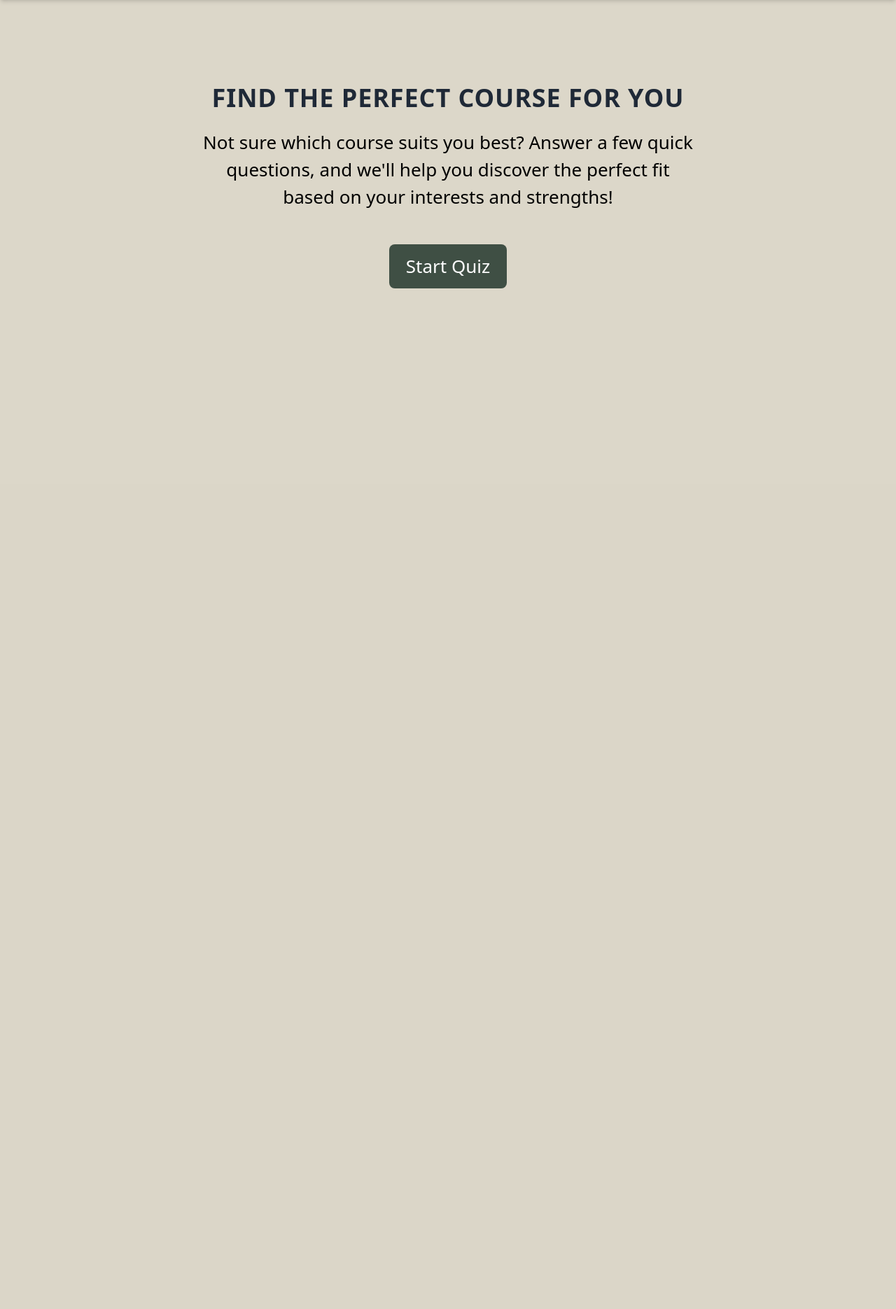
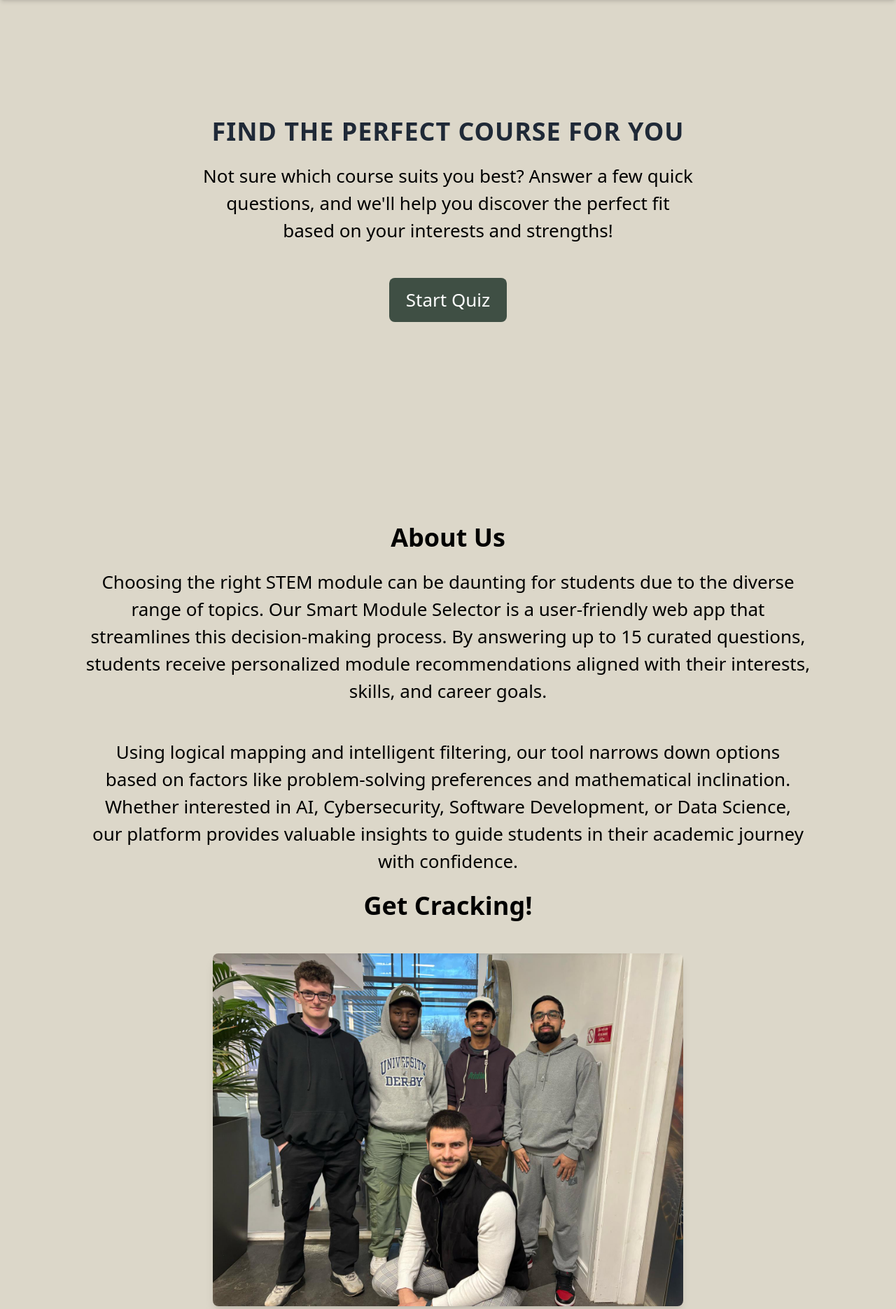
Before and after one commit to es2323/Smart-Course-Selector-, a Django app: page / in a window 1280 px wide. Shown: the part 108-1978 px from the top of the page at 70% size. Before the commit the page ends 520 px from the top, so only its background shows below. Run offline with Django 5.2, Linux system fonts and the light colour scheme; some libraries are stand-ins or nearby versions.

Commit message:
Final details to front page

```diff
--- a/Smart_Course_Selector/quiz/static/quiz/script.js
+++ b/Smart_Course_Selector/quiz/static/quiz/script.js
@@ -1,6 +1,42 @@
-const mobileMenuButton = document.getElementById('mobileMenuButton');
+
+ // Smooth scrolling for anchor links
+ document.querySelectorAll('a[href^="#"]').forEach(anchor => {
+    anchor.addEventListener('click', function (e) {
+      e.preventDefault(); // Prevent default jump behavior
+      const targetId = this.getAttribute('href').substring(1); // Get the target section ID
+      const targetSection = document.getElementById(targetId); // Find the target section
+      if (targetSection) {
+        targetSection.scrollIntoView({
+          behavior: 'smooth', // Enable smooth scrolling
+          block: 'start' // Align to the top of the section
+        });
+      }
+    });
+  });
+
+  //Feedback rating
+  function handleRatingClick(radio) {
+    // Remove the selected class from all rating numbers
+    document.querySelectorAll('.rating-number').forEach(function(span) {
+        span.classList.remove('bg-[#3F4F44]', 'text-white');
+        span.classList.add('bg-gray-200', 'hover:bg-gray-300');
+    });
+
+    // Add the selected class to the clicked rating number
+    radio.nextElementSibling.classList.remove('bg-gray-200', 'hover:bg-gray-300');
+    radio.nextElementSibling.classList.add('bg-[#3F4F44]', 'text-white');
+}
+
+//Scroll to Top
+function scrollToTop() {
+    window.scrollTo({
+        top: 0,
+        behavior: 'smooth'
+    });
+}
+
+document.getElementById('mobileMenuButton').addEventListener('click', function() {
     const mobileMenu = document.getElementById('mobileMenu');
-
-    mobileMenuButton.addEventListener('click', () => {
-      mobileMenu.classList.toggle('hidden');
-    });
+    mobileMenu.classList.toggle('max-h-0'); // Collapse
+    mobileMenu.classList.toggle('max-h-96'); // Expand (adjust height as needed)
+});
--- a/Smart_Course_Selector/quiz/templates/quiz/index.html
+++ b/Smart_Course_Selector/quiz/templates/quiz/index.html
@@ -1,7 +1,7 @@
 <!DOCTYPE html>
-<html lang="en">
+<html lang="en" id="top">
 <head>
-    <title>Quiz</title>
+    <title>Smart STEM Course Selector</title>
     <meta charset="utf-8">
     <meta name = "viewport" content = "width = device-width, initial-scale = 1.0"> <!--allow to be mobile responsive-->
     <link href="https://fonts.googleapis.com/css2?family=Josefin+Sans:wght@400;700&display=swap" rel="stylesheet">
@@ -15,7 +15,7 @@
           <div class="flex justify-between items-center h-26">
             <!-- Logo -->
             <div class="flex-shrink-0">
-              <a href="">
+              <a href="#home">
                 <span class="text-2xl font-bold text-gray-800 uppercase tracking-wide">
                     <h1 class="text-3xl font-bold">Smart </h1>
                     <h1 class="text-3xl font-bold">STEM Course</h1>
@@ -26,13 +26,13 @@
 
             <!-- Navigation Links (Desktop) -->
             <div class="hidden md:flex space-x-6" style="margin-top: 5%;">
-              <a href="#" class="text-xl text-gray-800 hover:text-[#DCD7C9] font-bold transition duration-300">
+              <a href="javascript:void(0);" onclick="scrollToTop()" class="text-xl text-gray-800 hover:text-[#DCD7C9] font-bold transition duration-300">
                 Home
               </a>
-              <a href="#" class="text-xl text-gray-800 hover:text-[#DCD7C9] font-bold transition duration-300">
+              <a href="#about" class="text-xl text-gray-800 hover:text-[#DCD7C9] font-bold transition duration-300">
                 About us
               </a>
-              <a href="#" class="text-xl text-gray-800 hover:text-[#DCD7C9] font-bold transition duration-300">
+              <a href="#feedback" class="text-xl text-gray-800 hover:text-[#DCD7C9] font-bold transition duration-300">
                 Feedback
               </a>
             </div>
@@ -49,30 +49,89 @@
             </div>
 
         <!-- Mobile Menu (Hidden by Default) -->
-        <div id="mobileMenu" class="md:hidden hidden">
+        <div id="mobileMenu" class="md:hidden overflow-hidden transition-all duration-500 max-h-0">
             <div class="px-2 pt-2 pb-3 space-y-1">
-            <a href="#" class="text-xl block text-gray-800 hover:text-[#DCD7C9] font-bold transition duration-300">
+                <a href="javascript:void(0);" onclick="scrollToTop()" class="text-xl text-gray-800 hover:text-[#DCD7C9] font-bold transition duration-300">
                     Home
                 </a>
-            <a href="#" class="text-xl block text-gray-800 hover:text-[#DCD7C9] font-bold transition duration-300">
+                <a href="#about" class="text-xl block text-gray-800 hover:text-[#DCD7C9] font-bold transition duration-300">
                     About us
                 </a>
-            <a href="#" class="text-xl block text-gray-800 hover:text-[#DCD7C9] font-bold transition duration-300">
+                <a href="#feedback" class="text-xl block text-gray-800 hover:text-[#DCD7C9] font-bold transition duration-300">
                     Feedback
                 </a>
             </div>
         </div>
     </nav>
 
-        <div class="px-6 py-24 flex flex-col items-center justify-start">
+    <!-- Home Section -->
+    <section id="home" class="px-8 py-36 flex flex-col items-center justify-start">
         <h1 class="text-4xl font-bold text-gray-800 uppercase tracking-wide  text-center mt-6">
             FIND THE PERFECT COURSE FOR YOU
         </h1>
         <p class="mt-6 text-center text-[26px] font-josefin-sans">
             Not sure which course suits you best? Answer a few quick<br>questions, and we'll help you discover the perfect fit<br> based on your interests and strengths!
         </p>
-            <a href="#" class="mt-12 bg-[#3F4F44] text-white px-6 py-3 rounded-lg font-josefin-sans text-[26px] hover:bg-[#2C3930] active:text-[#DCD7C9]">Start Quiz</a>
+        <a href="#quiz" class="mt-12 bg-[#3F4F44] text-white px-6 py-3 rounded-lg font-josefin-sans text-[26px] hover:bg-[#2C3930] active:text-[#DCD7C9]">Start Quiz</a>
+    </section>
+
+    <!-- About Section -->
+    <section id="about" class="px-8 py-36 flex flex-col items-center justify-start">
+        <h2 class="text-4xl font-bold text-center font-josefin-sans">About Us</h2>
+        <p class="mt-6 text-center text-[26px] font-josefin-sans">
+            Choosing the right STEM module can be daunting for students due to the diverse<br> range of topics. Our Smart Module Selector is a user-friendly web app that <br>streamlines this decision-making process. By answering up to 15 curated questions,<br> students receive personalized module recommendations aligned with their interests,<br> skills, and career goals.
+        </p>
+        <br>
+        <p class="mt-6 text-center text-[26px] font-josefin-sans">
+            Using logical mapping and intelligent filtering, our tool narrows down options <br>based on factors like problem-solving preferences and mathematical inclination.<br> Whether interested in AI, Cybersecurity, Software Development, or Data Science,<br> our platform provides valuable insights to guide students in their academic journey <br>with confidence.
+        </p>
+        <br>
+        <h2 class="text-4xl font-bold text-center font-josefin-sans">Get Cracking!</h2>
+        <!-- Add Image Here -->
+        <img src="{% static 'quiz/images/TeamPhoto.jpg' %}"
+        alt="Team Image"
+        class="mt-12 w-full max-w-2xl rounded-lg shadow-lg hover:shadow-xl transition-shadow duration-300">
+    </section>
+
+    <!-- Feedback Section -->
+    <section id="feedback" class="px-8 py-24">
+        <h2 class="text-4xl font-bold text-center font-josefin-sans">Feedback</h2>
+        <p class="mt-6 text-center text-[26px] font-josefin-sans">
+            "Your thoughts matter! Share your feedback with us!" 😊🚀
+        </p>
+        <form class="mt-8 w-full max-w-2xl mx-auto bg-[#A27B5C] p-6 rounded-lg shadow-lg">
+            <div class="flex items-center space-x-4 mb-6">
+                <label class="text-xl font-bold">Rate Us:</label>
+                <div class="flex">
+                    <label class="flex flex-col items-center cursor-pointer" dir="ltr">
+                        <input type="radio" name="rating" value="1" class="hidden" onclick="handleRatingClick(this)">
+                        <span class="rating-number text-xl font-bold bg-gray-200 p-2 rounded-s-lg hover:bg-gray-300">1</span>
+                    </label>
+                    <label class="flex flex-col items-center cursor-pointer">
+                        <input type="radio" name="rating" value="2" class="hidden" onclick="handleRatingClick(this)">
+                        <span class="rating-number text-xl font-bold bg-gray-200 p-2 rounded-none hover:bg-gray-300">2</span>
+                    </label>
+                    <label class="flex flex-col items-center cursor-pointer">
+                        <input type="radio" name="rating" value="3" class="hidden" onclick="handleRatingClick(this)">
+                        <span class="rating-number text-xl font-bold bg-gray-200 p-2 rounded-none hover:bg-gray-300">3</span>
+                    </label>
+                    <label class="flex flex-col items-center cursor-pointer">
+                        <input type="radio" name="rating" value="4" class="hidden" onclick="handleRatingClick(this)">
+                        <span class="rating-number text-xl font-bold bg-gray-200 p-2 rounded-none hover:bg-gray-300">4</span>
+                    </label>
+                    <label class="flex flex-col items-center cursor-pointer" dir="rtl">
+                        <input type="radio" name="rating" value="5" class="hidden" onclick="handleRatingClick(this)">
+                        <span class="rating-number text-xl font-bold bg-gray-200 p-2 rounded-s-lg hover:bg-gray-300">5</span>
+                    </label>
                 </div>
+            </div>
+            <textarea class="w-full h-48 p-4 border border-gray-300 rounded-lg focus:outline-none focus:ring-2 focus:ring-[#3F4F44] resize-none" placeholder="Enter your feedback here..."></textarea>
+            <div class="flex justify-end">
+                <button type="submit" class="mt-4 bg-[#3F4F44] text-white px-6 py-3 rounded-lg font-josefin-sans text-[26px] hover:bg-[#2C3930] active:text-[#DCD7C9]">Submit</button>
+            </div>
+        </form>
+    </section>
+
 
     <script src="{% static 'quiz/script.js' %}"></script>
 </body>
```
Also changed, not shown: Smart_Course_Selector/db.sqlite3, Smart_Course_Selector/quiz/static/quiz/images/TeamPhoto.jpg (added). Lines whose indentation alone changed are shown as unchanged.
